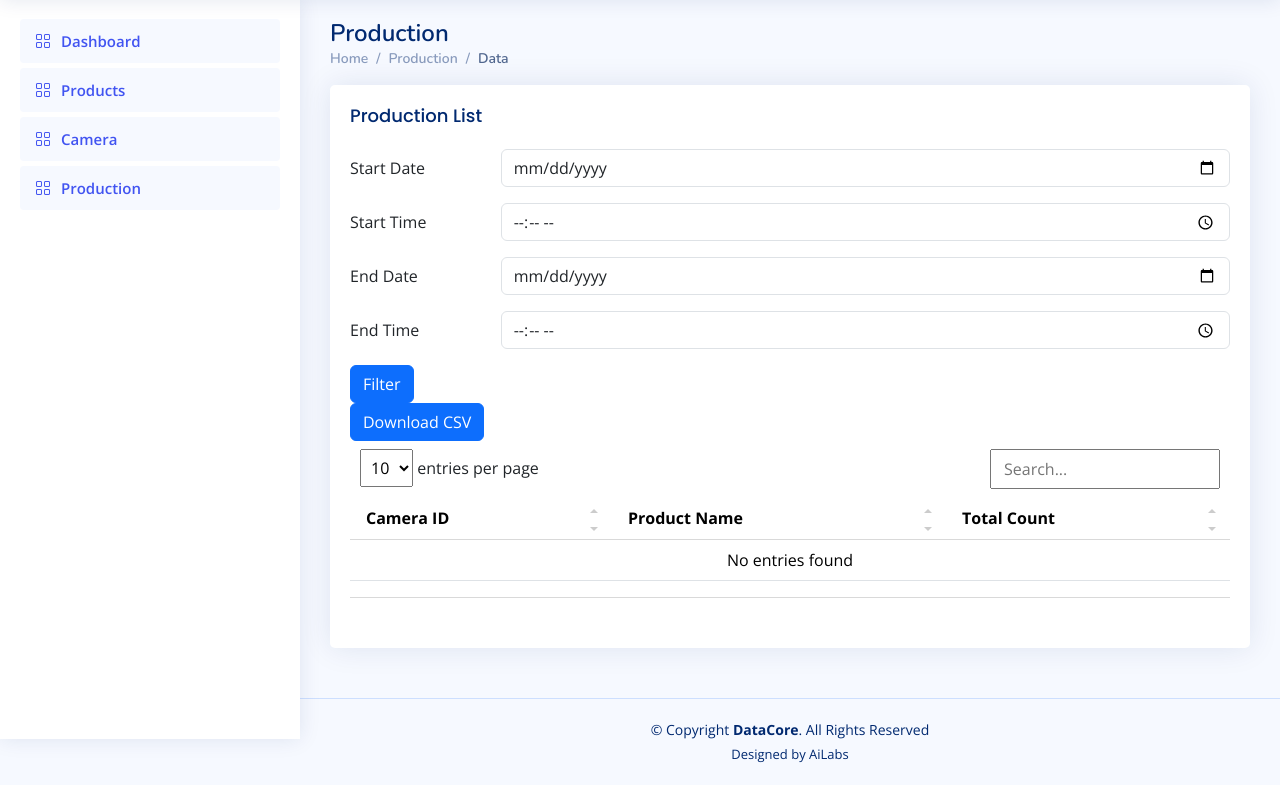
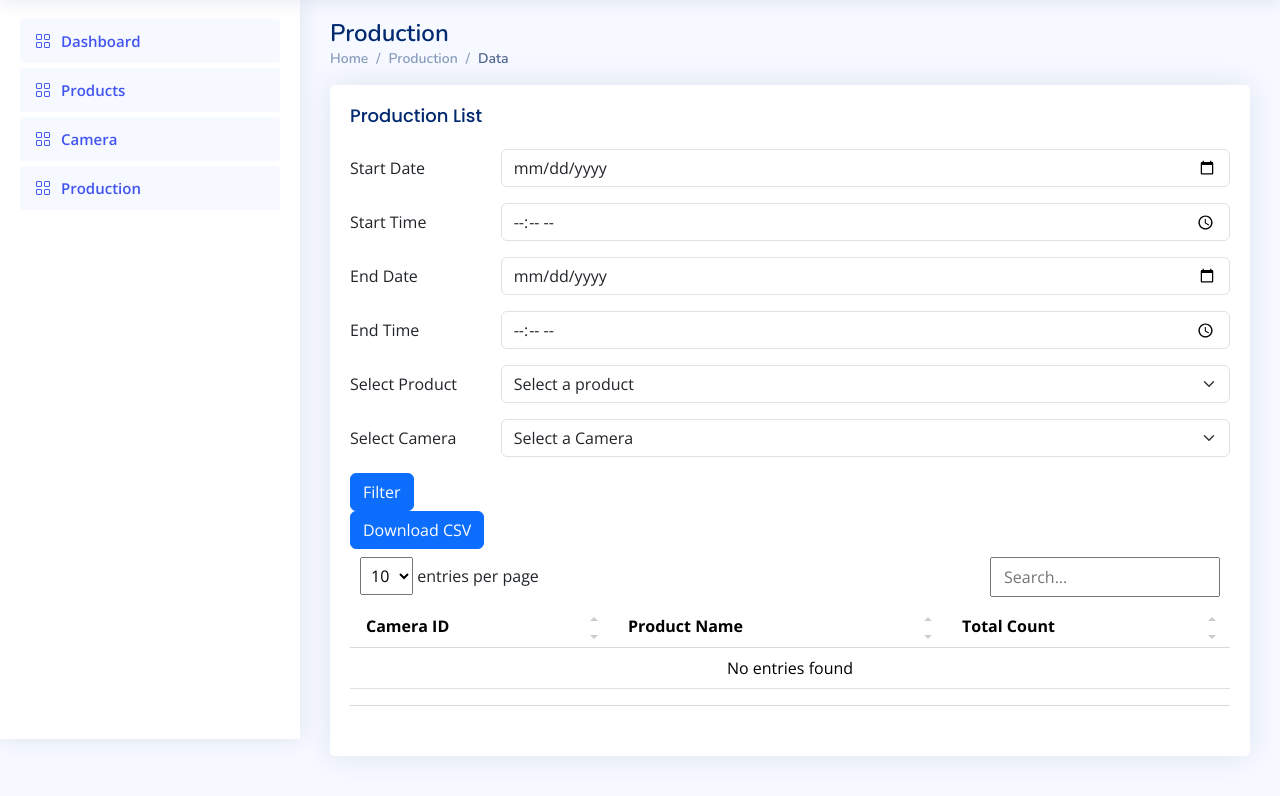
Before and after one commit to rohit123sinha456/Camduc, a Django app: page /ai/production in a window 1280 px wide. Shown: the part 61-857 px from the top of the page. Before the commit the page ends 824 px from the top, so only its background shows below. Run offline with Django 5.2, Linux system fonts and the light colour scheme; data that the repository does not hold is empty; some libraries are stand-ins or nearby versions.

Commit message:
Get Production by camera and product

```diff
--- a/paintai/productprod.py
+++ b/paintai/productprod.py
@@ -2,8 +2,8 @@
 from .models import ProductProduction, Camera, Product
 from datetime import timedelta
 from django.utils import timezone
-from django.db.models import Sum
-
+# from django.db.models import Sum
+from django.db.models import Q, Sum
 
 # Initialize the in-memory cache
 product_cache = {}
@@ -125,6 +125,29 @@ def get_product_counts(start_date, end_date):
     print(results)
     return results
 
+
+
+def get_product_counts_bycamproid(start_date, end_date, camera_id=-1, product_id=-1):
+    # Build the filter criteria dynamically
+    filters = Q(starttime__gte=start_date, endtime__lte=end_date)
+    if camera_id != -1:
+        filters &= Q(cameraid=camera_id)
+    if product_id != -1:
+        filters &= Q(productid=product_id)
+
+    results = (
+        ProductProduction.objects
+        .filter(filters)  # Apply the dynamic filters
+        .values('cameraid', 'productid', 'productid__name')  # Group by productid
+        .annotate(total_count=Sum('count'))  # Sum up the count field
+    )
+    print(results)
+    return results
+
+
+
+
+
 def get_productProduction_top_five_last_day():
     last_24_hours = timezone.now() - timedelta(hours=24)
 
--- a/paintai/urls.py
+++ b/paintai/urls.py
@@ -30,6 +30,7 @@ urlpatterns = [
 
     path('getallproduction', views.get_all_production, name='get_all_production'),
     path('getproductionbydate', views.get_production_by_date, name='get_production_by_date'),
+    path('getproductionbyfilter', views.get_production_by_filter, name='get_production_by_filter'),
     path('gettopproduction', views.get_production_top5, name='get_production_top5'),
     path('download-csv/', views.get_production_by_date_download_csv, name='download_csv'),
     path('createproduction', views.create_production, name='get_all_production'),
--- a/paintai/views.py
+++ b/paintai/views.py
@@ -174,6 +174,23 @@ def get_production_by_date(request):
         except Exception as e:
             return JsonResponse({"error": str(e)}, status=400)
 
+def get_production_by_filter(request):
+    if request.method == "POST":
+        try:
+            data = json.loads(request.body)
+            starttime = datetime.strptime(data.get("starttime"), "%Y-%m-%dT%H:%M:%S.%f")
+            endtime = datetime.strptime(data.get("endtime"), "%Y-%m-%dT%H:%M:%S.%f")
+            camera_id = data.get("cameraid", -1)
+            product_id = data.get("productid", -1)
+            products = get_product_counts_bycamproid(starttime, endtime, camera_id, product_id)
+            product_list =  list(products)
+            return JsonResponse({"product_productions": product_list}, status=200,safe=False)
+        except Exception as e:
+            return JsonResponse({"error": str(e)}, status=400)
+
+
+
+
 def get_production_top5(request):
     if request.method == "GET":
         try:
--- a/templates/production.html
+++ b/templates/production.html
@@ -48,6 +48,25 @@
                     <input type="time" class="form-control" id="endTime" required>
                   </div>
                 </div>
+
+                <div class="row mb-3">
+                  <label class="col-sm-2 col-form-label" for="productSelect">Select Product</label>
+                  <div class="col-sm-10">
+                    <select class="form-select" id="productSelect" aria-label="Select Product">
+                      <option value="" disabled selected>Select a product</option>
+                    </select>
+                  </div>
+                </div>
+
+                <div class="row mb-3">
+                  <label class="col-sm-2 col-form-label" for="cameraSelect">Select Camera</label>
+                  <div class="col-sm-10">
+                    <select class="form-select" id="cameraSelect" aria-label="Select Camera">
+                      <option value="" disabled selected>Select a Camera</option>
+                    </select>
+                  </div>
+                </div>
+
                 <button type="submit" class="btn btn-primary">Filter</button>
               </form>
               <button id="downloadCsvBtn" class="btn btn-primary">Download CSV</button>
@@ -80,7 +99,73 @@
 
 <!-- Custom JS -->
 <script>
-    document.addEventListener("DOMContentLoaded", function () {
+    document.addEventListener("DOMContentLoaded", ()=>{
+      filtersubmit();
+      getallproducts();
+      getallcamera();
+    });
+
+    const getallcamera = () => {
+      const productSelect = document.getElementById("cameraSelect");
+      const allOption = document.createElement("option");
+      allOption.value = -1; // Set the value of "All" option
+      allOption.textContent = "All"; // Display text
+      productSelect.appendChild(allOption);
+      // Fetch all products from the API
+      fetch("/ai/getallcameras", {
+        method: "GET",
+        headers: {
+          "Content-Type": "application/json",
+        },
+      })
+        .then((response) => response.json())
+        .then((data) => {
+          const products = data;
+
+          // Populate the dropdown with products
+          products.forEach((product) => {
+            const option = document.createElement("option");
+            option.value = product.id; // Use product ID as the value
+            option.textContent = product.name; // Display product name
+            productSelect.appendChild(option);
+          });
+        })
+        .catch((error) => {
+          console.error("Error fetching products:", error);
+        });
+    }
+
+
+    const getallproducts = () => {
+      const productSelect = document.getElementById("productSelect");
+      const allOption = document.createElement("option");
+      allOption.value = -1; // Set the value of "All" option
+      allOption.textContent = "All"; // Display text
+      productSelect.appendChild(allOption);
+      // Fetch all products from the API
+      fetch("/ai/getallproduct", {
+        method: "GET",
+        headers: {
+          "Content-Type": "application/json",
+        },
+      })
+        .then((response) => response.json())
+        .then((data) => {
+          const products = data.products;
+
+          // Populate the dropdown with products
+          products.forEach((product) => {
+            const option = document.createElement("option");
+            option.value = product.id; // Use product ID as the value
+            option.textContent = product.name; // Display product name
+            productSelect.appendChild(option);
+          });
+        })
+        .catch((error) => {
+          console.error("Error fetching products:", error);
+        });
+    }
+    const filtersubmit = () => {
       const form = document.getElementById("timeFilterForm");
       const tableBody = document.querySelector("#productionsTable tbody");
 
@@ -92,7 +177,10 @@
         const startTime = document.getElementById("startTime").value;
         const endDate = document.getElementById("endDate").value;
         const endTime = document.getElementById("endTime").value;
+        const productName = document.getElementById("productSelect").value;
+        const cameraSelect = document.getElementById("cameraSelect").value;
 
+        console.log(productName)
         // Construct the starttime and endtime in the required format
         const startDatetime = `${startDate}T${startTime}:00.000`;
         const endDatetime = `${endDate}T${endTime}:59.999`;
@@ -101,10 +189,12 @@
         const requestData = {
           starttime: startDatetime,
           endtime: endDatetime,
+          cameraid: Number(cameraSelect),
+          productid: Number(productName)
         };
-
+        console.log(requestData)
         // Replace with your Django endpoint URL
-        const endpoint = "/ai/getproductionbydate";
+        const endpoint = "/ai/getproductionbyfilter";
 
         // Send the POST request
         fetch(endpoint, {
@@ -137,7 +227,7 @@
             console.error("Error fetching data:", error);
           });
       });
-    });
+    }
 
     document.getElementById("downloadCsvBtn").addEventListener("click", function () {
         // Get form values
```
Also changed, not shown: paintai/streamprocess/source/cameraSource.py (+7 -3 lines).
